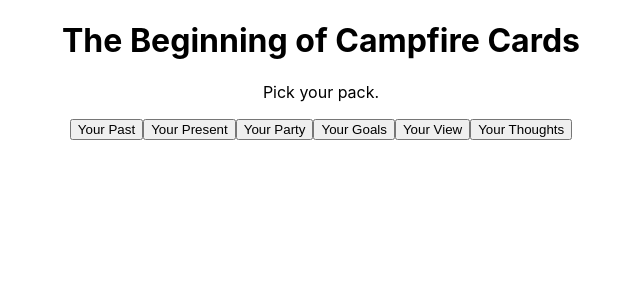
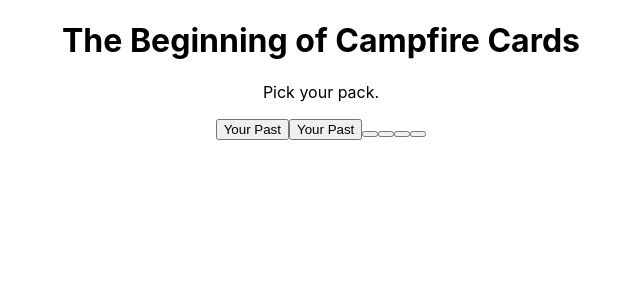
Before and after one commit to heathornJ/campfirecards, a React (Create React App) app: page / in a window 1280 px wide. Shown: the top 300 px of the page, without its empty margins (319-959 px from the left). Built offline with nearby package versions, Linux system fonts and the light colour scheme.

Commit message:
Add config to handle theme references and add commented code in preparation for actual json file that will be fetched. theme prop now passes and object instead of string.

```diff
--- a/src/components/Card.js
+++ b/src/components/Card.js
@@ -1,8 +1,11 @@
 import React from "react";
 
 // Displays a random question, determined in Deck, as the button text
-function Card(props) {
-  return <button>{props.question}</button>;
+function Card({ questions }) {
+  {
+    /* Add multiple lines of text based on questions & subquestions passed through */
+  }
+  return <button>{questions}</button>;
 }
 
 export default Card;
--- a/src/components/Deck.js
+++ b/src/components/Deck.js
@@ -28,9 +28,10 @@ function Deck({ theme, questions }) {
 
   return (
     <div>
-      <button onClick={drawCards}>I am the deck of {theme}</button>
-      <Card question={selectedQuestions[0].title} />
-      <Card question={selectedQuestions[1].title} />
+      <button onClick={drawCards}>I am the deck of {theme.displayText}</button>
+      {/* TODO: Remove .title when json file is ready */}
+      <Card questions={selectedQuestions[0].title} />
+      <Card questions={selectedQuestions[1].title} />
     </div>
   );
 }
--- a/src/components/HomeScreen.js
+++ b/src/components/HomeScreen.js
@@ -1,18 +1,22 @@
 import React from "react";
 import ThemeButton from "./ThemeButton";
+import config from "../data/config.json";
 
 function HomeScreen({ navigateTo }) {
+  const past = config.sections.themes.yourPast;
+  const present = config.sections.themes.yourPresent;
+
   return (
     <div className="main-container">
       <h1>The Beginning of Campfire Cards</h1>
       <p>Pick your pack.</p>
       <div className="theme-buttons">
-        <ThemeButton themeName="Your Past" navigateTo={navigateTo} />
-        <ThemeButton themeName="Your Present" navigateTo={navigateTo} />
-        <ThemeButton themeName="Your Party" />
-        <ThemeButton themeName="Your Goals" />
-        <ThemeButton themeName="Your View" />
-        <ThemeButton themeName="Your Thoughts" />
+        <ThemeButton theme={past} navigateTo={navigateTo} />
+        <ThemeButton theme={present} navigateTo={navigateTo} />
+        <ThemeButton theme="Your Party" />
+        <ThemeButton theme="Your Goals" />
+        <ThemeButton theme="Your Views" />
+        <ThemeButton theme="Your Thoughts" />
       </div>
     </div>
   );
--- a/src/components/ThemeButton.js
+++ b/src/components/ThemeButton.js
@@ -1,12 +1,9 @@
 import React from "react";
 
-function ThemeButton({ themeName, navigateTo }) {
+function ThemeButton({ theme, navigateTo }) {
   return (
-    <button
-      className="theme-button"
-      onClick={() => navigateTo("theme", themeName)}
-    >
-      {themeName}
+    <button className="theme-button" onClick={() => navigateTo("theme", theme)}>
+      {theme.displayText}
     </button>
   );
 }
--- a/src/components/ThemeScreen.js
+++ b/src/components/ThemeScreen.js
@@ -1,10 +1,11 @@
 import React, { useEffect, useState } from "react";
 import Deck from "./Deck";
+import config from "../data/config.json";
 
-function ThemeScreen({ themeName, navigateTo }) {
+function ThemeScreen({ theme, navigateTo }) {
   //Set to empty array before api is called.
   const [questions, setQuestions] = useState(null);
-
+  // State to hold the questions array with irrelevant themes filtered.
   const [filteredQuestions, setFilteredQuestions] = useState(null);
 
   //**TODO** Swap jsonplaceholder out for link to relevant questions
@@ -18,11 +19,17 @@ function ThemeScreen({ themeName, navigateTo }) {
     }
   }, []);
 
-  //**TODO** Set filters to match chosen theme - This will match the key in fetched array
   //Once questions fetched, filters the array of questions
   useEffect(() => {
     if (questions) {
-      const filtered = questions.filter((q) => q.userId === 1);
+      /* UNCOMMENT WHEN JSON READY // Filters questions from the array by checking the question's theme matches the current selected theme.
+      const filtered = questions.filter(
+        (q) => q.theme === theme.displayText
+      ); */
+
+      const filtered = questions.filter(
+        (q) => q.userId === config.sections.themes.ref1
+      );
       setFilteredQuestions(filtered);
       console.log(filteredQuestions);
     }
@@ -31,9 +38,9 @@ function ThemeScreen({ themeName, navigateTo }) {
   //console.log(questions);
   return (
     <div className="main-container">
-      <h1>{themeName}</h1>
+      <h1>{theme.displayText}</h1>
       <button onClick={() => navigateTo("home")}>Home</button>
-      <Deck theme={themeName} questions={questions} />
+      <Deck theme={theme} questions={questions} />
     </div>
   );
 }
--- /dev/null
+++ b/src/data/config.json
@@ -0,0 +1,19 @@
+{
+  "sections": {
+    "homeScreen": {},
+    "themeScreen": {},
+    "deck": {},
+    "themes": {
+      "ref1": 1,
+      "ref2": 2,
+      "yourPast": {
+        "key": "yourPast",
+        "displayText": "Your Past"
+      },
+      "yourPresent": {
+        "key": "yourPresent",
+        "displayText": "Your Past"
+      }
+    }
+  }
+}
--- a/src/hooks/useNavigation.js
+++ b/src/hooks/useNavigation.js
@@ -1,12 +1,12 @@
 import { useState } from "react";
 
 /* Set initialScreem to home before release */
-function useNavigation(initialScreen = { name: "home", themeName: null }) {
+function useNavigation(initialScreen = { name: "home", theme: null }) {
   /*Sets the which screen component is currently displayed */
   const [screen, setScreen] = useState(initialScreen);
 
-  const navigateTo = (name, themeName = null) => {
-    setScreen({ name, themeName });
+  const navigateTo = (name, theme = null) => {
+    setScreen({ name, theme });
   };
 
   /* Returns the screen state and navigateTo function */
--- a/src/utils/screenHandler.js
+++ b/src/utils/screenHandler.js
@@ -12,13 +12,7 @@ const useScreenHandlers = () => {
       case "home":
         return <HomeScreen navigateTo={navigateTo} />;
       case "theme":
-        return (
-          <ThemeScreen
-            navigateTo={navigateTo}
-            themeName={screen.themeName}
-            questionId={screen.name}
-          />
-        );
+        return <ThemeScreen navigateTo={navigateTo} theme={screen.theme} />;
       default:
         return <HomeScreen navigateTo={navigateTo} />;
     }
```
